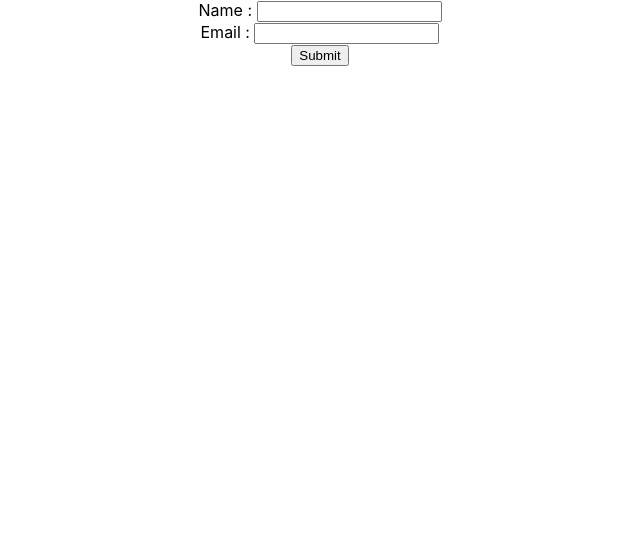
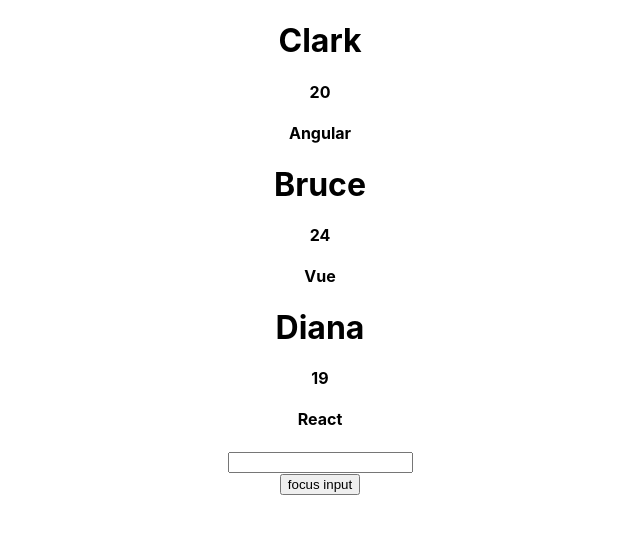
Before and after one commit to Sunny-Raj-91/DoReact, a React (Create React App) app in the folder my-app/: page / in a window 1280 px wide. Shown: the top 534 px of the page, without its empty margins (320-960 px from the left). Built offline with nearby package versions, Linux system fonts and the light colour scheme.

Commit message:
ref and forward ref

```diff
--- a/my-app/src/App.tsx
+++ b/my-app/src/App.tsx
@@ -1,9 +1,10 @@
 import React from 'react';
 import './App.css';
-import Form from './components/Form';
+//import Form from './components/Form';
 // import Hello from './components/Hello';
 // import HomePage from './components/HomePage'
-// import NameList from './components/NameList';
+import NameList from './components/NameList';
+import ParentRef from './components/ParentRef';
 
 function App() {
 
@@ -15,10 +16,11 @@
 // }
   return (
     <div className="App">
-      <Form/>
+      {/* <Form/> */}
       {/* <Hello name='Sunny' click = {clickMe} fn = {helloWorld}/> */}
       {/* <HomePage/> */}
-      {/* <NameList/> */}
+      <NameList/>
+      <ParentRef/>
     </div>
   );
 }
--- /dev/null
+++ b/my-app/src/components/ChildRef.tsx
@@ -0,0 +1,24 @@
+import React, { Component } from 'react';
+
+type ChildRefProps = {}
+
+class ChildRef extends Component<ChildRefProps> {
+    inputRef: React.RefObject<HTMLInputElement>;
+    constructor(props : ChildRefProps){
+            super(props)
+            this.inputRef = React.createRef<HTMLInputElement>()
+    }
+
+    focusInput(){
+        this.inputRef.current?.focus();
+    }
+    render() {
+        return (
+            <div>
+                <input type = 'text' ref={this.inputRef} />
+            </div>
+        );
+    }
+}
+
+export default ChildRef;
--- a/my-app/src/components/HomePage.tsx
+++ b/my-app/src/components/HomePage.tsx
@@ -36,7 +36,9 @@
 
     componentWillUnmount() {
        //console.log('componentWillUnmount called')
+       window.removeEventListener('resize',this.resize);
     }
+
 
     render() {
     console.log('rendered')
--- a/my-app/src/components/NameList.tsx
+++ b/my-app/src/components/NameList.tsx
@@ -1,5 +1,5 @@
 import React from 'react'
-import Persons from './Person'
+//import Persons from './Person'
 
 
 function  NameList(){
@@ -10,13 +10,15 @@
 
         ]
     return(
-        <div>
+        <React.Fragment>
             {
-                names.map((person,key)=>
-                <Persons key={key} person={person}  />
-                )
+                names.map((name,i) => <React.Fragment key={i}>
+                <h1>{name.name}</h1>
+                <h4>{name.age}</h4>
+                <h4>{name.skill}</h4>
+                </React.Fragment>)
             }
-        </div>
-    )
+        </React.Fragment>
+        );
 }
 export default NameList
--- /dev/null
+++ b/my-app/src/components/ParentRef.tsx
@@ -0,0 +1,31 @@
+
+import React, { Component } from 'react';
+import ChildRef from './ChildRef';
+
+type ParentRefProp ={}
+
+class ParentRef extends Component<ParentRefProp,{}> {
+    //inputRef: React.RefObject<HTMLInputElement>;
+    ComponentRef: React.RefObject<ChildRef>;
+
+    constructor(props : ParentRefProp){
+        super(props)
+        //this.inputRef = React.createRef()
+        this.ComponentRef = React.createRef()
+    }
+    clickHandler = ()=>{
+        //this.inputRef.current?.focus()
+        this.ComponentRef.current?.focusInput()
+    }
+    render() {
+        return (
+            <div>
+                {/* <input type='text' ref={this.inputRef}/> */}
+                <ChildRef ref = {this.ComponentRef}/>
+                <input type = 'button' value='focus input' onClick={this.clickHandler}/>
+            </div>
+        );
+    }
+}
+
+export default ParentRef;
--- a/my-app/tsconfig.json
+++ b/my-app/tsconfig.json
@@ -16,7 +16,7 @@
     "module": "esnext",
     "moduleResolution": "node",
     "resolveJsonModule": true,
-    "isolatedModules": true,
+    "isolatedModules": false,
     "noEmit": true,
     "jsx": "react"
   },
```
